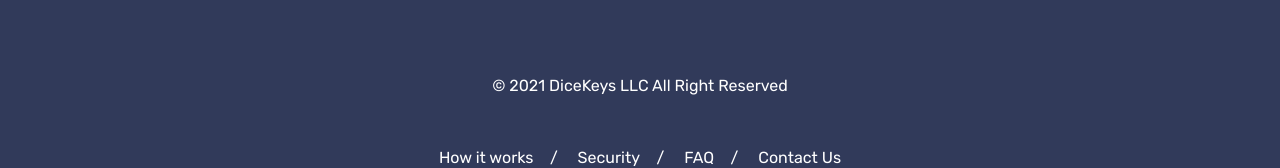
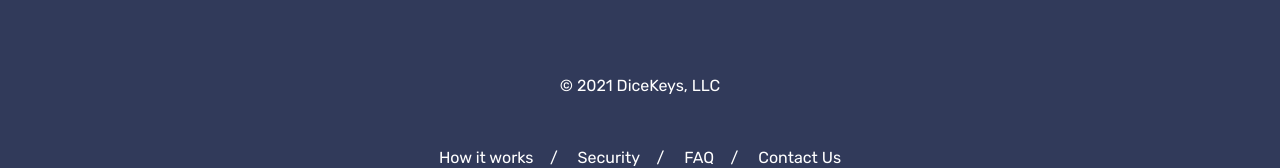
Before and after one commit to dicekeys/dicekeys.com, a website: page dist/download/index.html in a window 1280 px wide. Shown: the part 858-1026 px from the top of the page. Drawn offline with Linux system fonts and the light colour scheme.

Commit message:
remove all rights reserved

```diff
--- a/dist/download/index.html
+++ b/dist/download/index.html
@@ -206,7 +206,7 @@
     <footer class="footer">
         <div class="container">
             <div class="footer__content">
-                <div class="footer__license">© 2021 DiceKeys LLC All Right Reserved</div>
+                <div class="footer__license">© 2021 DiceKeys, LLC</div>
                 <ul class="footer__menu">
                     <li class="footer__menu-list-item"><a href="../#how_it_works">How it
                             works</a></li>
```
Also changed, not shown: dist/faq/index.html (+1 -1 lines), dist/index.html (+1 -1 lines), dist/privacy/index.html (+1 -1 lines), dist/security/index.html (+1 -1 lines), dist/store/index.html (+1 -1 lines), dist/support/index.html (+1 -1 lines).
